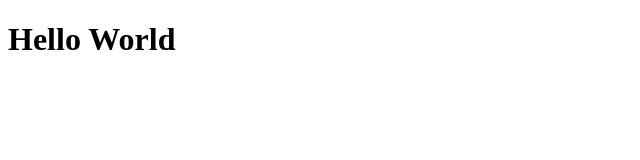
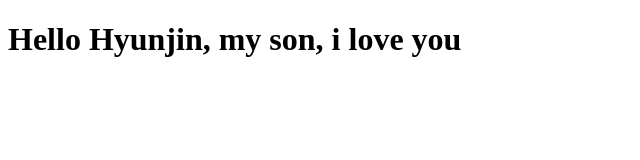
Before and after one commit to lovesb777/hyunjin, a plain HTML site: page index.html in a window 1280 px wide. Shown: the whole page, without its empty margins (0-640 px from the left). Drawn offline with Linux system fonts and the light colour scheme.

Commit message:
Update index.html

```diff
--- a/index.html
+++ b/index.html
@@ -3,9 +3,9 @@
   <head>
     <meta charset="UTF-8" />
     <meta name="viewport" content="width=device-width, initial-scale=1.0" />
-    <title>Hello World</title>
+    <title>Hello Hyunjin</title>
   </head>
   <body>
-    <h1>Hello World</h1>
+    <h1>Hello Hyunjin, my son, i love you</h1>
   </body>
 </html>
```
